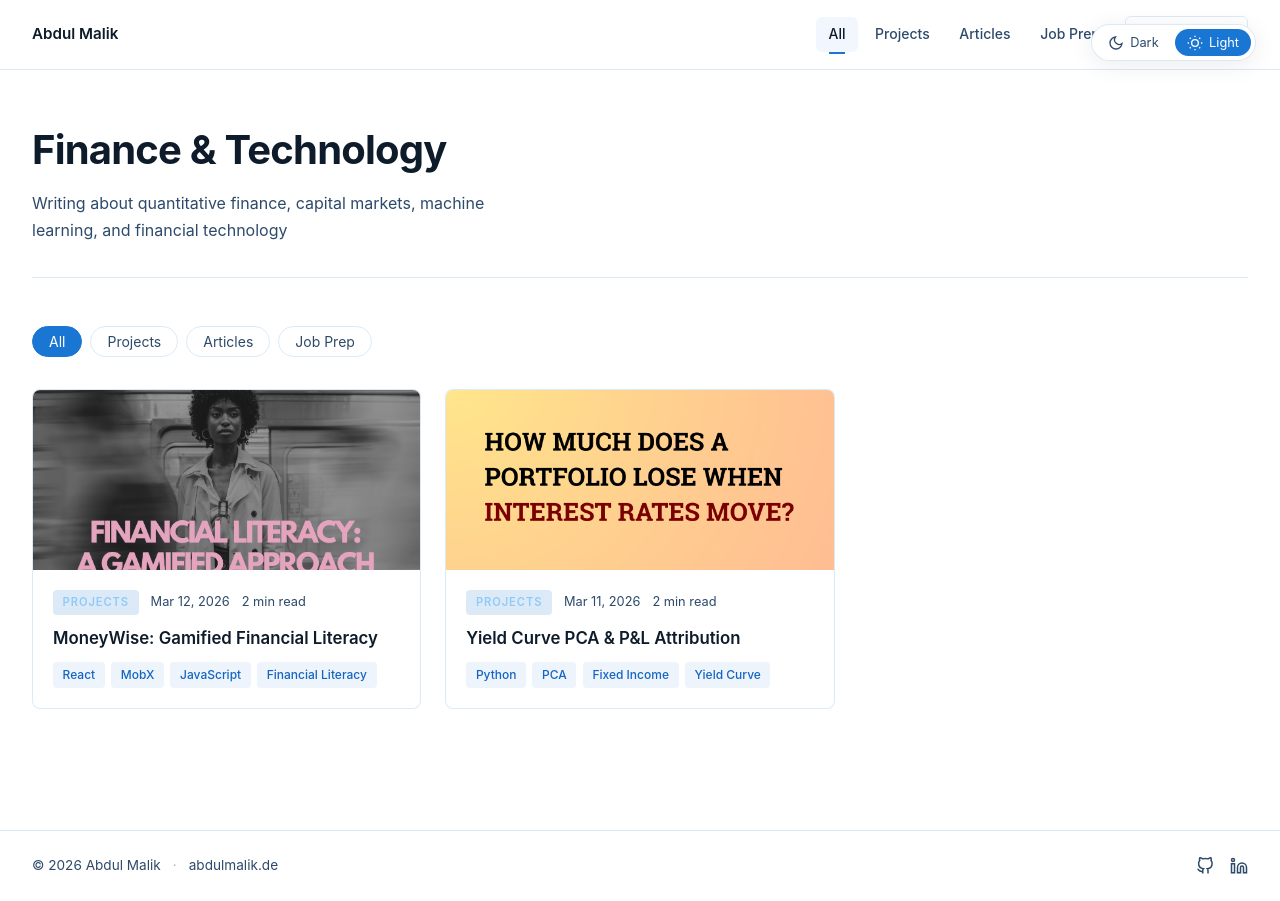
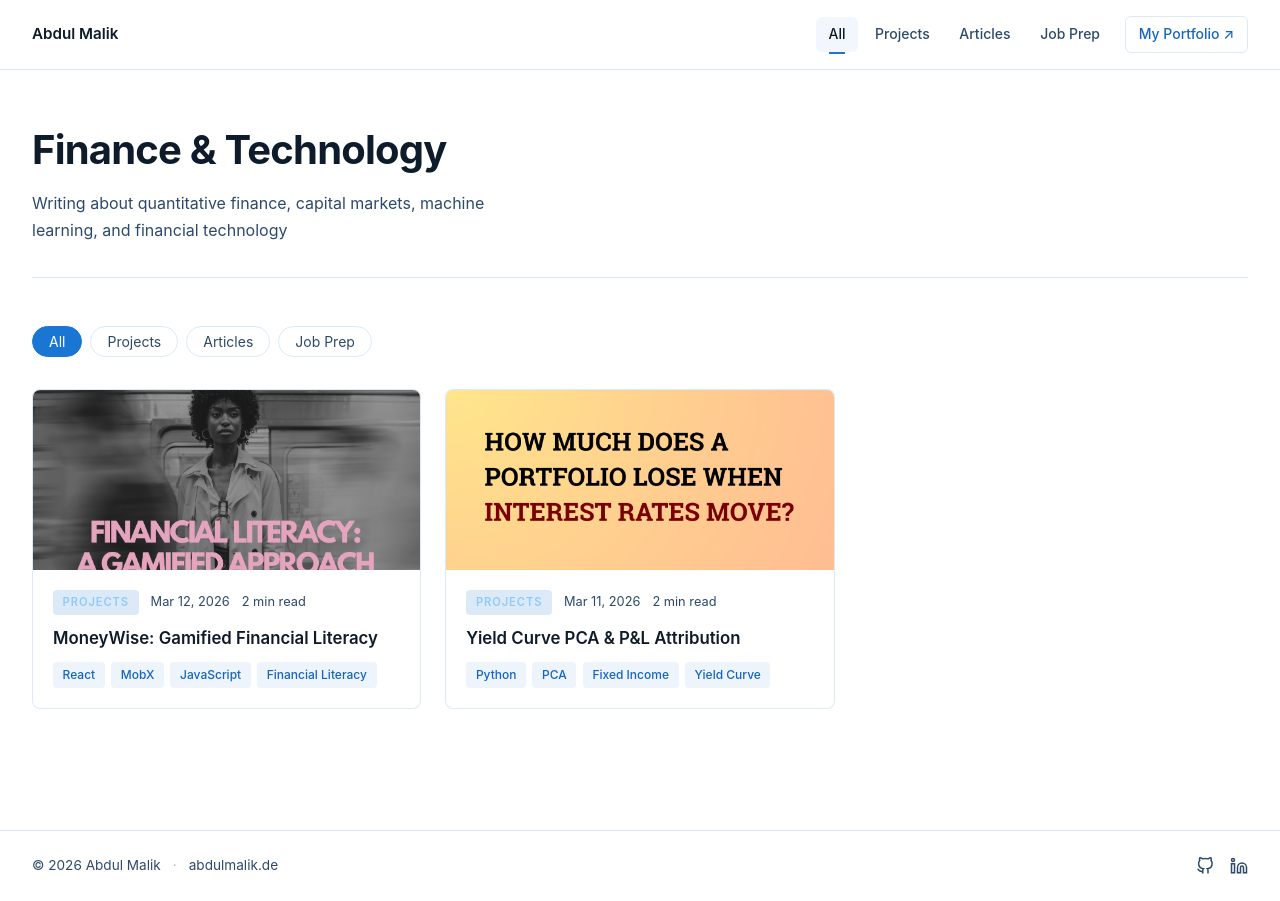
Before and after one commit to leo-lightfoot/FinanceBlog, a Jekyll site: the page built from index.html, in a window 1280 px wide. Built offline with Jekyll 4.4.1, drawn with Linux system fonts in a browser that asks for light colours; the list of posts is cut into pages by our own code.

Commit message:
bug fixes

```diff
--- a/_layouts/default.html
+++ b/_layouts/default.html
@@ -1,5 +1,5 @@
 <!DOCTYPE html>
-<html lang="en" data-theme="dark">
+<html lang="en" data-theme="light">
 <head>
     <meta charset="UTF-8">
     <meta name="viewport" content="width=device-width, initial-scale=1.0">
@@ -39,31 +39,7 @@
 <body>
     <div class="spotlight" id="spotlight"></div>
 
-    <!-- Theme Toggle -->
-    <div class="theme-toggle">
-        <button id="darkBtn" class="active" aria-label="Switch to dark mode">
-            <svg width="16" height="16" viewBox="0 0 24 24" fill="none" stroke="currentColor" stroke-width="2" aria-hidden="true">
-                <path d="M21 12.79A9 9 0 1 1 11.21 3 7 7 0 0 0 21 12.79z"></path>
-            </svg>
-            Dark
-        </button>
-        <button id="lightBtn" aria-label="Switch to light mode">
-            <svg width="16" height="16" viewBox="0 0 24 24" fill="none" stroke="currentColor" stroke-width="2" aria-hidden="true">
-                <circle cx="12" cy="12" r="5"></circle>
-                <line x1="12" y1="1" x2="12" y2="3"></line>
-                <line x1="12" y1="21" x2="12" y2="23"></line>
-                <line x1="4.22" y1="4.22" x2="5.64" y2="5.64"></line>
-                <line x1="18.36" y1="18.36" x2="19.78" y2="19.78"></line>
-                <line x1="1" y1="12" x2="3" y2="12"></line>
-                <line x1="21" y1="12" x2="23" y2="12"></line>
-                <line x1="4.22" y1="19.78" x2="5.64" y2="18.36"></line>
-                <line x1="18.36" y1="5.64" x2="19.78" y2="4.22"></line>
-            </svg>
-            Light
-        </button>
-    </div>
-
-    {% include header.html %}
+{% include header.html %}
 
     <main class="main-content">
         {{ content }}
--- a/assets/css/main.css
+++ b/assets/css/main.css
@@ -73,45 +73,6 @@ img { max-width: 100%; height: auto; display: block; }
     transition: opacity 0.4s ease;
 }
 .spotlight.active { opacity: 1; }
-
-/* ================================================
-   THEME TOGGLE (identical to portfolio)
-   ================================================ */
-.theme-toggle {
-    position: fixed;
-    top: 1.5rem;
-    right: 1.5rem;
-    z-index: 1000;
-    display: flex;
-    gap: 0.25rem;
-    background: var(--bg-card);
-    border: 1px solid var(--border);
-    border-radius: 20px;
-    padding: 0.25rem;
-    box-shadow: var(--shadow);
-}
-.theme-toggle button {
-    display: flex;
-    align-items: center;
-    gap: 0.4rem;
-    padding: 0.35rem 0.75rem;
-    border: none;
-    border-radius: 16px;
-    background: transparent;
-    color: var(--text-secondary);
-    font-family: var(--font);
-    font-size: 0.8rem;
-    cursor: pointer;
-    transition: all 0.2s ease;
-}
-.theme-toggle button.active {
-    background: var(--accent);
-    color: #fff;
-}
-.theme-toggle button:not(.active):hover {
-    background: var(--accent-bg);
-    color: var(--text-primary);
-}
 
 /* ================================================
    SITE HEADER
@@ -772,8 +733,7 @@ img { max-width: 100%; height: auto; display: block; }
     .post-hero-image { height: 220px; }
     .post-author { flex-direction: column; align-items: flex-start; }
     .related-posts-grid { grid-template-columns: 1fr; }
-    .theme-toggle { top: 1rem; right: 1rem; }
-    .footer-inner { flex-direction: column; gap: 0.75rem; text-align: center; }
+.footer-inner { flex-direction: column; gap: 0.75rem; text-align: center; }
 }
 
 @media (max-width: 480px) {
--- a/assets/js/main.js
+++ b/assets/js/main.js
@@ -1,21 +1,3 @@
-// ── Theme Toggle ─────────────────────────────────────────────
-const html = document.documentElement;
-const darkBtn = document.getElementById('darkBtn');
-const lightBtn = document.getElementById('lightBtn');
-
-function applyTheme(theme) {
-    html.setAttribute('data-theme', theme);
-    darkBtn.classList.toggle('active', theme === 'dark');
-    lightBtn.classList.toggle('active', theme === 'light');
-}
-
-const saved = localStorage.getItem('theme');
-const prefersDark = window.matchMedia('(prefers-color-scheme: dark)').matches;
-applyTheme(saved || (prefersDark ? 'dark' : 'light'));
-
-darkBtn.addEventListener('click', () => { applyTheme('dark'); localStorage.setItem('theme', 'dark'); });
-lightBtn.addEventListener('click', () => { applyTheme('light'); localStorage.setItem('theme', 'light'); });
-
 // ── Spotlight Effect ──────────────────────────────────────────
 const spotlight = document.getElementById('spotlight');
 let spotTimeout;
```
